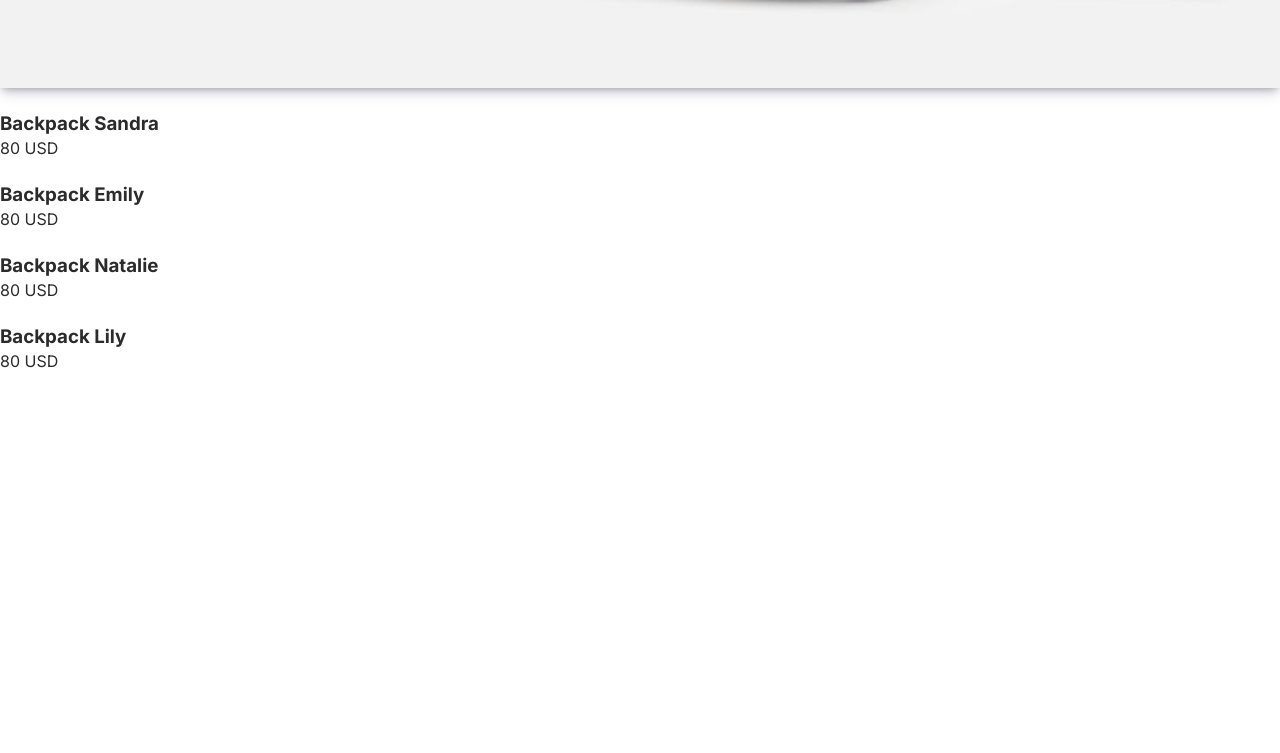
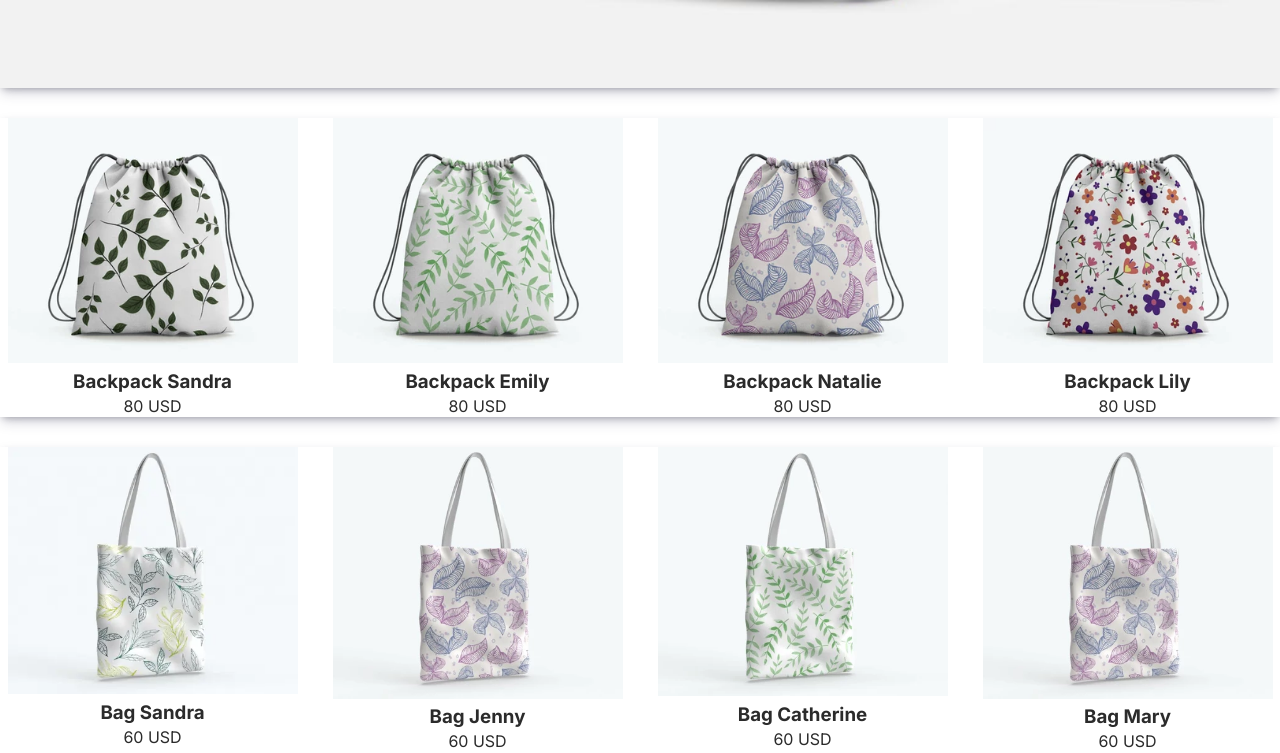
Before and after one commit to helooo00/projeto-bolsas, a plain HTML site: page index.html in a window 1280 px wide. Shown: the part 522-1275 px from the top of the page. Before the commit the page ends 894 px from the top, so only its background shows below. Drawn offline with Linux system fonts and the light colour scheme.

Commit message:
cria segunda coluna de bolsas

```diff
--- a/index.html
+++ b/index.html
@@ -52,28 +52,56 @@
 
   <div class="primeira-coluna">
 
-    <div class="bolsa1">
-      <img src="" alt="">
+    <div class="bolsa">
+      <img src="imagens/bolsas/10.webp" alt="">
       <h3>Backpack Sandra</h3>
       <span>80 USD</span>
     </div>
 
-    <div class="bolsa2">
-      <img src="" alt="">
+    <div class="bolsa">
+      <img src="imagens/bolsas/11.webp" alt="">
       <h3>Backpack Emily</h3>
       <span>80 USD</span>
     </div>
 
-    <div class="bolsa3">
-      <img src="" alt="">
+    <div class="bolsa">
+      <img src="imagens/bolsas/12.webp" alt="">
       <h3>Backpack Natalie</h3>
       <span>80 USD</span>
     </div>
 
-    <div class="bolsa4">
-      <img src="" alt="">
+    <div class="bolsa">
+      <img src="imagens/bolsas/13.webp" alt="">
       <h3>Backpack Lily</h3>
       <span>80 USD</span>
+    </div>
+
+  </div>
+
+  <div class="segunda-coluna">
+
+    <div class="bolsa">
+      <img src="imagens/bolsas/5.webp" alt="">
+      <h3>Bag Sandra</h3>
+      <span>60 USD</span>
+    </div>
+
+    <div class="bolsa">
+      <img src="imagens/bolsas/6.webp" alt="">
+      <h3>Bag Jenny</h3>
+      <span>60 USD</span>
+    </div>
+
+    <div class="bolsa">
+      <img src="imagens/bolsas/7.webp" alt="">
+      <h3>Bag Catherine</h3>
+      <span>60 USD</span>
+    </div>
+
+    <div class="bolsa">
+      <img src="imagens/bolsas/8.webp" alt="">
+      <h3>Bag Mary</h3>
+      <span>60 USD</span>
     </div>
 
   </div>
--- a/style.css
+++ b/style.css
@@ -94,3 +94,20 @@ nav{
     width: 3rem;
   }
 }
+
+.primeira-coluna, .segunda-coluna{
+  display: flex;
+  justify-content: center;
+  text-align: center;
+  margin-top: 30px;
+  gap: 35px;
+  box-shadow: rgba(50, 50, 93, 0.25) 0px 6px 12px -2px, rgba(0, 0, 0, 0.3) 0px 3px 7px -3px;
+
+  img{
+   width: 100%;
+  }
+}
+
+.bolsa{
+ width: 290px;
+}
```
Also changed, not shown: imagens/bolsas/10.webp (added), imagens/bolsas/11.webp (added), imagens/bolsas/12.webp (added), imagens/bolsas/13.webp (added).
